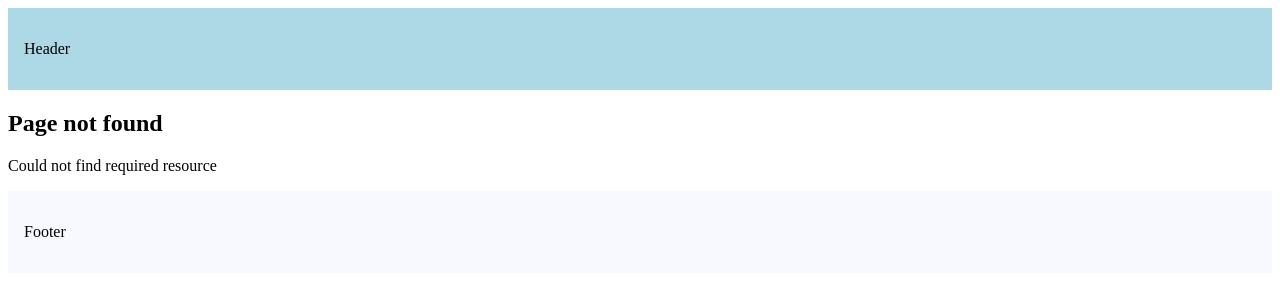
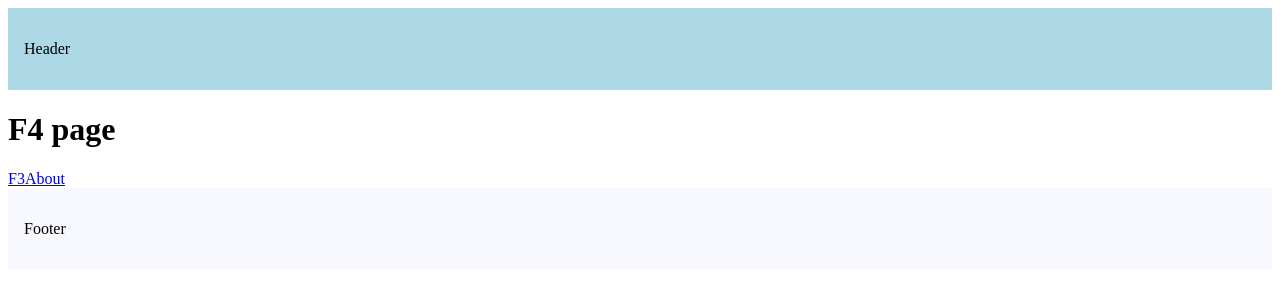
Before and after one commit to Meetkamal256/Nextjs-typescript, a Next.js app in the folder nextjs-tut/: page /f1/f4 in a window 1280 px wide. Before the commit this address had no page. Shown: the top 300 px of the page. Built offline with nearby package versions, Linux system fonts and the light colour scheme.

Commit message:
intercepting routes in nextjs

```diff
--- /dev/null
+++ b/nextjs-tut/src/app/f1/(.)f2/page.tsx
@@ -0,0 +1,3 @@
+export default function InterceptedF2() {
+  return <h1>(.) Intercepted F2 page</h1>;
+}
--- /dev/null
+++ b/nextjs-tut/src/app/f1/f4/page.tsx
@@ -0,0 +1,11 @@
+import Link from "next/link";
+
+export default function F2() {
+  return (
+    <>
+      <h1>F4 page</h1>
+      <Link href="/f1/f3">F3</Link>
+      <Link href="/about">About</Link>
+    </>
+  );
+}
--- a/nextjs-tut/src/app/layout.tsx
+++ b/nextjs-tut/src/app/layout.tsx
@@ -9,7 +9,7 @@
   children: React.ReactNode;
 }) {
   return (
-    <html lang="en">
+    <html>
       <body>
         <header style={{ backgroundColor: "lightblue", padding: "1rem" }}>
           <p>Header</p>
```
Also changed, not shown: nextjs-tut/src/app/f1/f2/page.tsx (added, +11 -0 lines), nextjs-tut/src/app/f1/f3/page.tsx (added, +9 -0 lines), nextjs-tut/src/app/f1/f4/(..)f3/page.tsx (added, +9 -0 lines), nextjs-tut/src/app/f1/f4/(...)about/page.tsx (added, +9 -0 lines), nextjs-tut/src/app/f1/page.tsx (added, +12 -0 lines).
